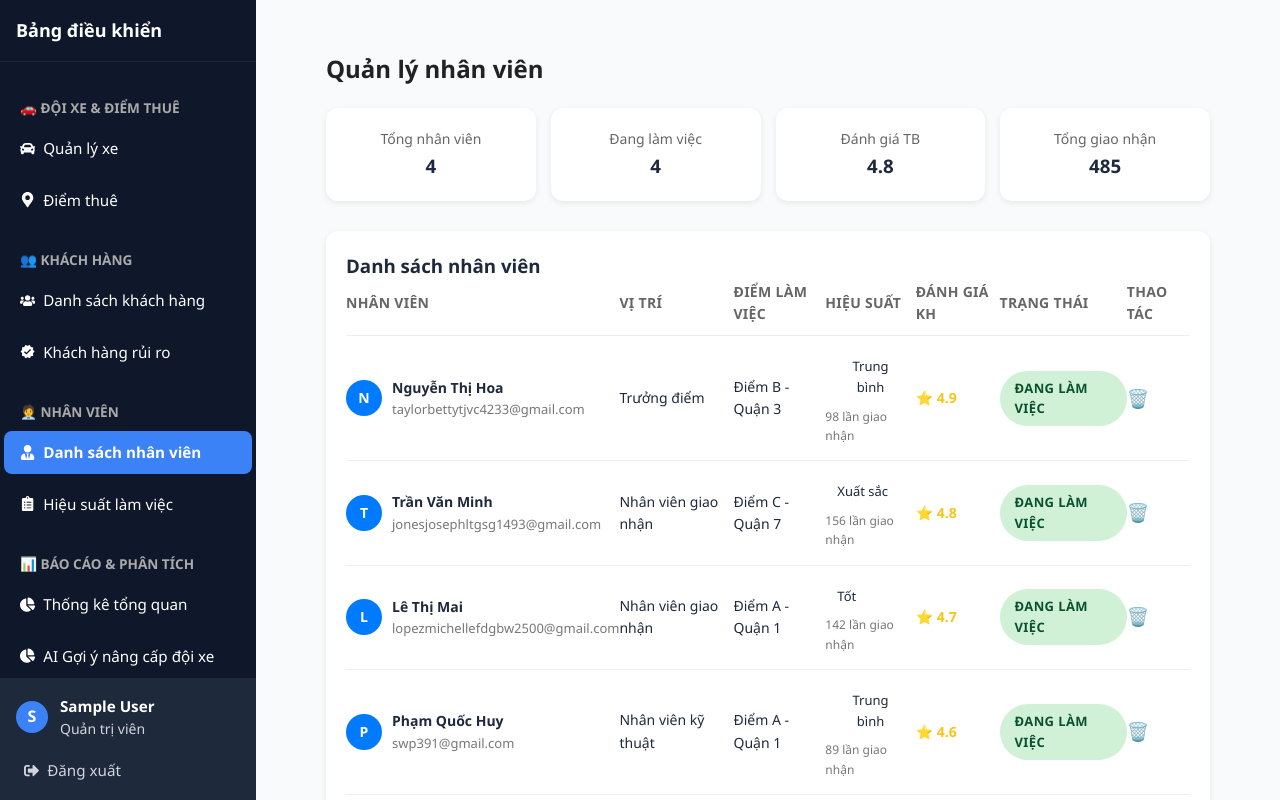
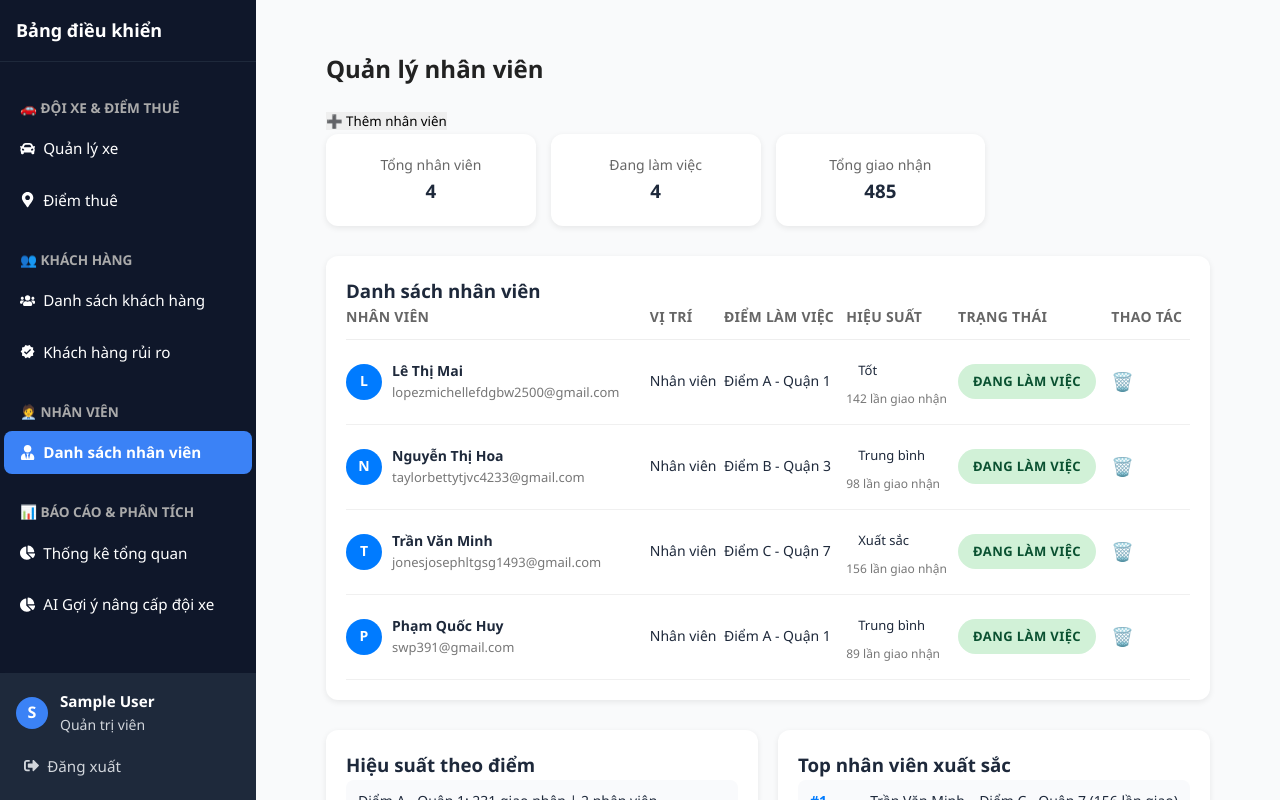
Before and after one commit to DPKhang13/FE_EV-Station-Based-Rental-System, a React (Vite) app: page /admin/employees in a window 1280 px wide. Built offline with nearby package versions, Linux system fonts and the light colour scheme; sample sign-in values are in the browser's storage.

Commit message:
Chinh sua

```diff
--- a/src/components/admin/SideBarAdmin.jsx
+++ b/src/components/admin/SideBarAdmin.jsx
@@ -56,10 +56,7 @@ export default function SideBarAdmin() {
             <FaUserTie />
             <span>Danh sách nhân viên</span>
           </NavLink>
-          <NavLink to="/admin/performance" className="sidebar__btn">
-            <FaClipboardList />
-            <span>Hiệu suất làm việc</span>
-          </NavLink>
+
 
           {/* --- Nhóm d. Báo cáo & phân tích --- */}
           <p className="sidebar__section-title">📊 Báo cáo & Phân tích</p>
--- a/src/pages/EmployeesPage.jsx
+++ b/src/pages/EmployeesPage.jsx
@@ -1,77 +1,104 @@
-import React from "react";
+import React, { useState } from "react";
 import "./EmployeesPage.css";
 
 const EmployeesPage = () => {
-  const employees = [
+  const [employees, setEmployees] = useState([
     {
       name: "Lê Thị Mai",
       email: "lopezmichellefdgbw2500@gmail.com",
-      position: "Nhân viên giao nhận",
+      position: "Nhân viên",
       location: "Điểm A - Quận 1",
       performance: "Tốt",
-      rating: 4.7,
       deliveries: 142,
       status: "Đang làm việc",
+      rating: 4.7,
     },
     {
       name: "Nguyễn Thị Hoa",
       email: "taylorbettytjvc4233@gmail.com",
-      position: "Trưởng điểm",
+      position: "Nhân viên",
       location: "Điểm B - Quận 3",
       performance: "Trung bình",
-      rating: 4.9,
       deliveries: 98,
       status: "Đang làm việc",
+      rating: 4.5,
     },
     {
       name: "Trần Văn Minh",
       email: "jonesjosephltgsg1493@gmail.com",
-      position: "Nhân viên giao nhận",
+      position: "Nhân viên",
       location: "Điểm C - Quận 7",
       performance: "Xuất sắc",
-      rating: 4.8,
       deliveries: 156,
       status: "Đang làm việc",
+      rating: 4.9,
     },
     {
       name: "Phạm Quốc Huy",
       email: "swp391@gmail.com",
-      position: "Nhân viên kỹ thuật",
+      position: "Nhân viên",
       location: "Điểm A - Quận 1",
       performance: "Trung bình",
-      rating: 4.6,
       deliveries: 89,
       status: "Đang làm việc",
+      rating: 4.6,
     },
-  ];
+  ]);
 
-  const topEmployees = employees
-    .sort((a, b) => b.rating - a.rating)
+  // ➕ Thêm nhân viên mới
+  const handleAddEmployee = () => {
+    const newEmployee = {
+      name: "Nhân viên mới",
+      email: "newemployee@example.com",
+      position: "Nhân viên",
+      location: "Điểm D - Quận 10",
+      performance: "Mới",
+      deliveries: 0,
+      status: "Đang làm việc",
+      rating: 4.0,
+    };
+    setEmployees([...employees, newEmployee]);
+  };
+
+  // 🗑️ Xóa nhân viên
+  const handleDelete = (index) => {
+    if (window.confirm("Bạn có chắc muốn xóa nhân viên này không?")) {
+      setEmployees(employees.filter((_, i) => i !== index));
+    }
+  };
+
+  const topEmployees = [...employees]
+    .sort((a, b) => b.deliveries - a.deliveries)
     .slice(0, 3);
 
   return (
     <div className="container">
       <h2>Quản lý nhân viên</h2>
 
+      {/* 🔘 Nút thêm nhân viên */}
+      <div className="actions">
+        <button className="add-btn" onClick={handleAddEmployee}>
+          ➕ Thêm nhân viên
+        </button>
+      </div>
+
+      {/* 📊 Thống kê tổng quan */}
       <div className="stats-grid">
         <div className="stat-card">
           <p>Tổng nhân viên</p>
-          <h3>4</h3>
+          <h3>{employees.length}</h3>
         </div>
         <div className="stat-card">
           <p>Đang làm việc</p>
-          <h3>4</h3>
-        </div>
-        <div className="stat-card">
-          <p>Đánh giá TB</p>
-          <h3>4.8</h3>
+          <h3>{employees.filter(e => e.status === "Đang làm việc").length}</h3>
         </div>
         <div className="stat-card">
           <p>Tổng giao nhận</p>
-          <h3>485</h3>
+          <h3>{employees.reduce((a, b) => a + b.deliveries, 0)}</h3>
         </div>
       </div>
 
+      {/* 📋 Bảng danh sách nhân viên */}
       <div className="employee-table">
         <h3>Danh sách nhân viên</h3>
         <table>
@@ -81,9 +108,8 @@ const EmployeesPage = () => {
               <th>Vị trí</th>
               <th>Điểm làm việc</th>
               <th>Hiệu suất</th>
-              <th>Đánh giá KH</th>
               <th>Trạng thái</th>
-              <th>Thao tác</th> {/* 🆕 thêm cột thao tác */}
+              <th>Thao tác</th>
             </tr>
           </thead>
           <tbody>
@@ -104,12 +130,15 @@ const EmployeesPage = () => {
                   <span className="tag">{e.performance}</span>
                   <p className="small-text">{e.deliveries} lần giao nhận</p>
                 </td>
-                <td>⭐ {e.rating}</td>
                 <td>
                   <span className="status active">{e.status}</span>
                 </td>
                 <td>
-                  <button className="delete-btn" title="Xóa nhân viên">
+                  <button
+                    className="delete-btn"
+                    title="Xóa nhân viên"
+                    onClick={() => handleDelete(index)}
+                  >
                     🗑️
                   </button>
                 </td>
@@ -119,13 +148,14 @@ const EmployeesPage = () => {
         </table>
       </div>
 
+      {/* 🔹 Giữ lại hai mục dưới */}
       <div className="bottom-section">
         <div className="performance-card">
           <h3>Hiệu suất theo điểm</h3>
           <ul>
-            <li>Điểm A - Quận 1: ⭐ 4.7 | 231 giao nhận | 2 nhân viên</li>
-            <li>Điểm B - Quận 3: ⭐ 4.9 | 98 giao nhận | 1 nhân viên</li>
-            <li>Điểm C - Quận 7: ⭐ 4.8 | 156 giao nhận | 1 nhân viên</li>
+            <li>Điểm A - Quận 1: 231 giao nhận | 2 nhân viên</li>
+            <li>Điểm B - Quận 3: 98 giao nhận | 1 nhân viên</li>
+            <li>Điểm C - Quận 7: 156 giao nhận | 1 nhân viên</li>
           </ul>
         </div>
 
@@ -134,7 +164,7 @@ const EmployeesPage = () => {
           <ol>
             {topEmployees.map((e, index) => (
               <li key={index}>
-                <span className="rank">#{index + 1}</span> {e.name} – {e.location} ⭐ {e.rating}
+                <span className="rank">#{index + 1}</span> {e.name} – {e.location} ({e.deliveries} lần giao)
               </li>
             ))}
           </ol>
```
